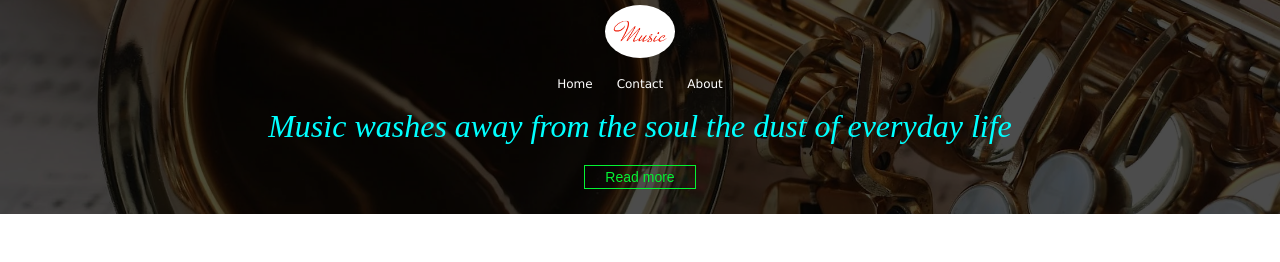
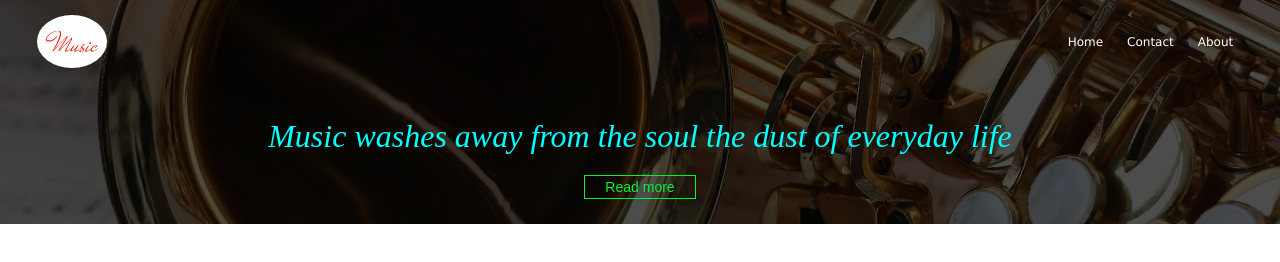
Before and after one commit to rajdeepdebnath/all-css-projects, a plain HTML site: page website-1/index.html in a window 1280 px wide. Drawn offline with Linux system fonts and the light colour scheme; a web font is replaced by a local one.

Commit message:
website 1 nav media query

```diff
--- a/website-1/style.css
+++ b/website-1/style.css
@@ -93,3 +93,13 @@ header a:hover{
     border-color: var(--primary-text-color);
     background-color: var(--primary-color);
 }
+
+@media (min-width: 800px) {
+
+    header nav{
+        width: 95%;
+        flex-direction: row;
+        justify-content: space-between;
+        margin: 10px 0 50px 0;
+    }
+}
```
